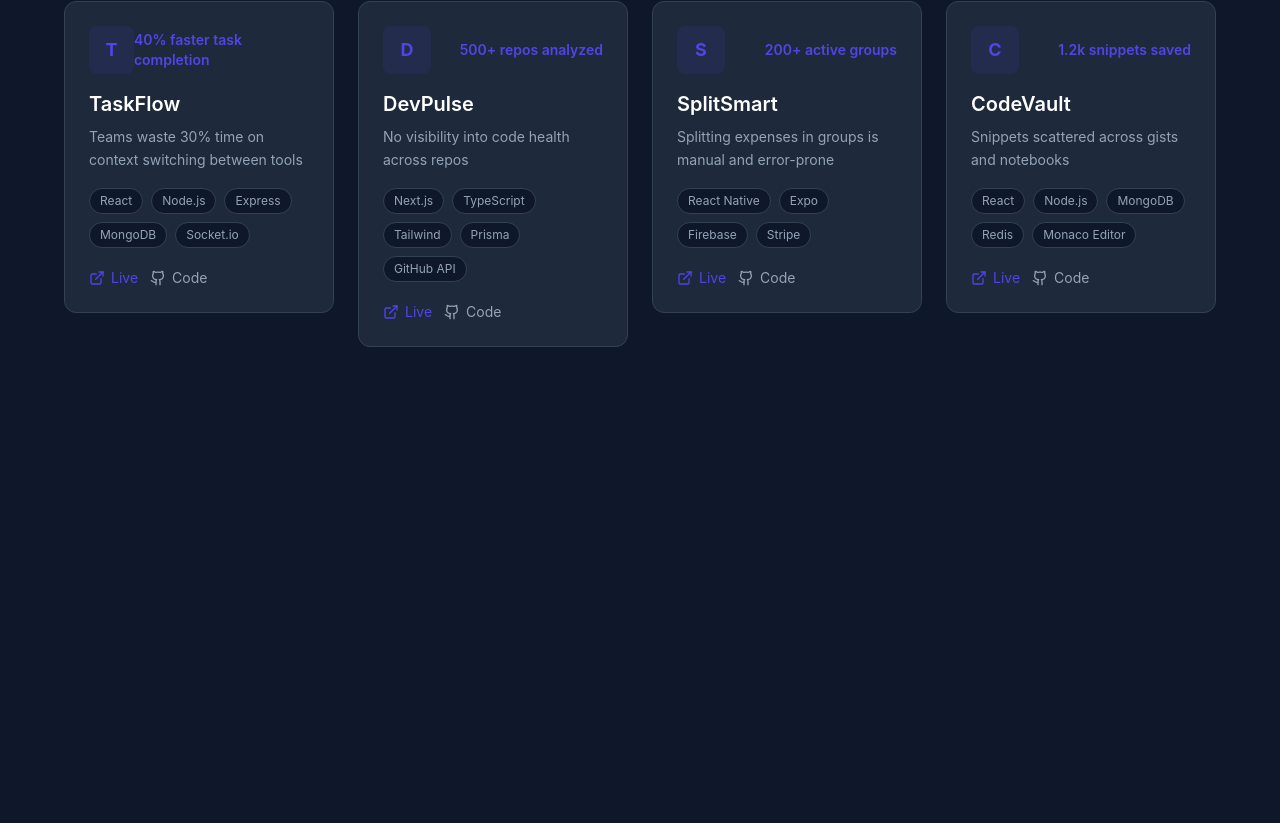
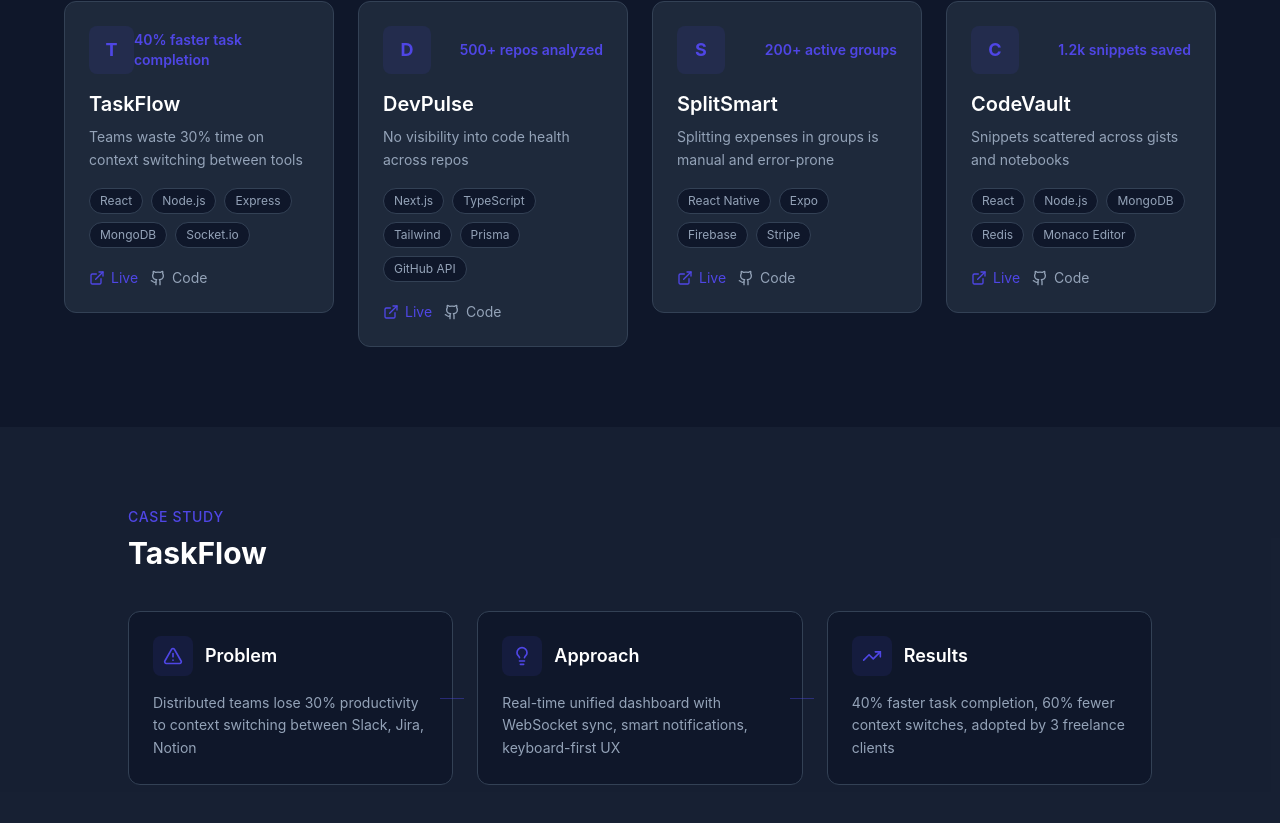
Before and after one commit to ignit-fury/ignit-portfolio, a Next.js app: page / in a window 1280 px wide. Shown: the part 987-1810 px from the top of the page. Before the commit the page ends 1414 px from the top, so only its background shows below. Built offline with nearby package versions, Linux system fonts and the light colour scheme.

Commit message:
feat: case study highlight with problem-approach-results

```diff
--- a/app/page.tsx
+++ b/app/page.tsx
@@ -1,11 +1,13 @@
 import { Hero } from "@/components/hero/Hero";
 import { ProjectsSection } from "@/components/projects/ProjectsSection";
+import { CaseStudyHighlight } from "@/components/case-study/CaseStudyHighlight";
 
 export default function Home() {
   return (
     <main>
       <Hero />
       <ProjectsSection />
+      <CaseStudyHighlight />
     </main>
   );
 }
--- /dev/null
+++ b/components/case-study/CaseStudyHighlight.tsx
@@ -0,0 +1,71 @@
+import { ScrollReveal } from "@/components/ui/ScrollReveal";
+import { projects } from "@/lib/data/projects";
+import { AlertTriangle, Lightbulb, TrendingUp } from "lucide-react";
+
+const caseStudy = projects.find((p) => p.caseStudy)?.caseStudy;
+
+const columns = [
+  {
+    label: "Problem",
+    icon: AlertTriangle,
+    text: caseStudy?.problem,
+  },
+  {
+    label: "Approach",
+    icon: Lightbulb,
+    text: caseStudy?.approach,
+  },
+  {
+    label: "Results",
+    icon: TrendingUp,
+    text: caseStudy?.results,
+  },
+];
+
+export function CaseStudyHighlight() {
+  if (!caseStudy) return null;
+
+  return (
+    <section className="py-20 px-6 bg-surface/50">
+      <div className="max-w-5xl mx-auto">
+        <ScrollReveal>
+          <p className="text-accent text-sm font-medium uppercase tracking-wider mb-2">
+            Case Study
+          </p>
+          <h2 className="text-3xl font-bold text-white mb-10">
+            {projects.find((p) => p.caseStudy)?.name}
+          </h2>
+        </ScrollReveal>
+
+        <div className="grid grid-cols-1 md:grid-cols-3 gap-6">
+          {columns.map((col, i) => (
+            <ScrollReveal key={col.label} delay={i * 0.15}>
+              <div className="relative bg-background border border-border rounded-xl p-6">
+                <div className="flex items-center gap-3 mb-4">
+                  <div className="w-10 h-10 rounded-lg bg-accent/10 flex items-center justify-center">
+                    <col.icon
+                      className="h-5 w-5 text-accent"
+                      aria-hidden="true"
+                    />
+                  </div>
+                  <h3 className="text-lg font-semibold text-white">
+                    {col.label}
+                  </h3>
+                </div>
+                <p className="text-muted text-sm leading-relaxed">
+                  {col.text}
+                </p>
+                {i < 2 && (
+                  <div
+                    className="hidden md:block absolute top-1/2 -right-3 w-6 h-px bg-accent/40"
+                    aria-hidden="true"
+                  />
+                )}
+              </div>
+            </ScrollReveal>
+          ))}
+        </div>
+      </div>
+    </section>
+  );
+}
```
